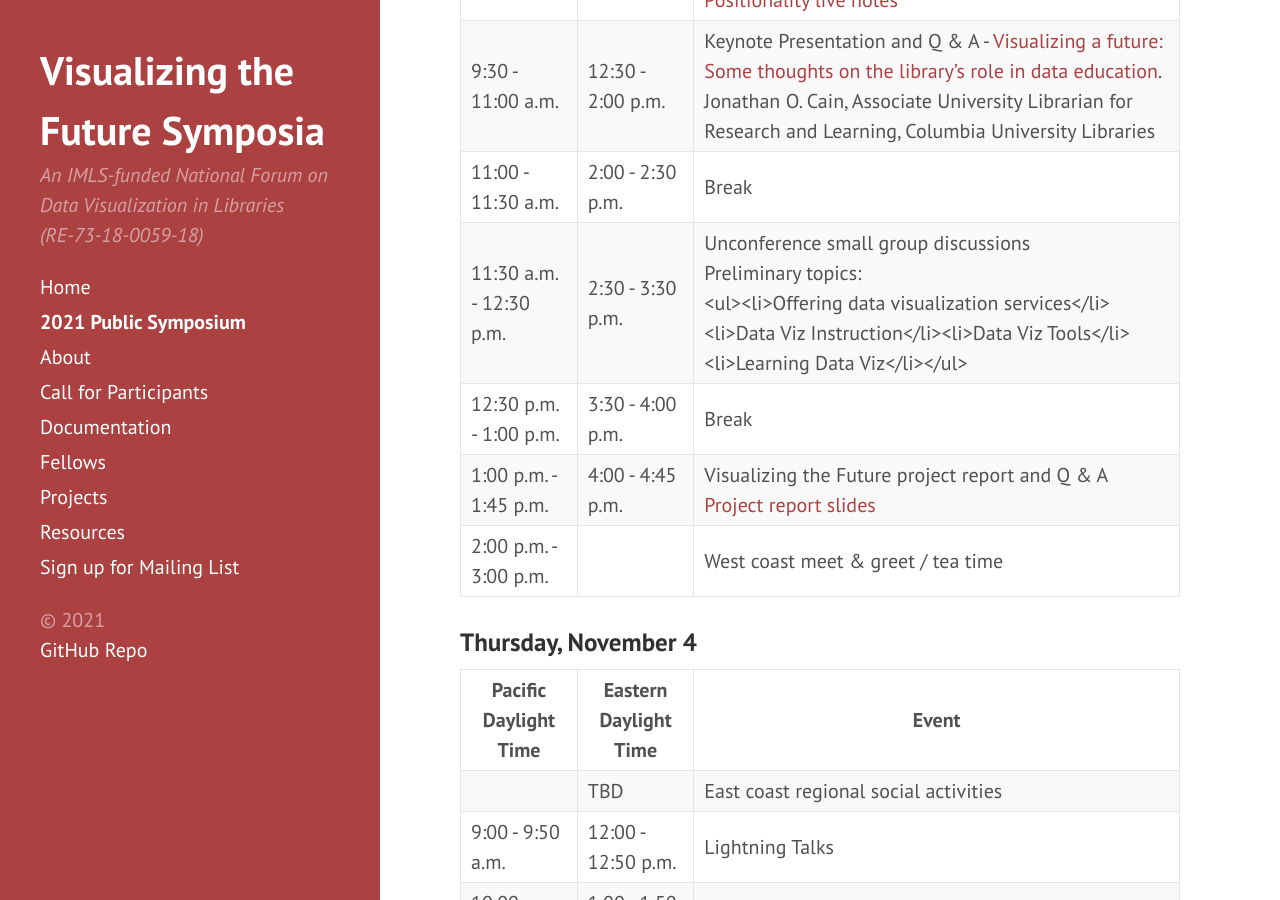
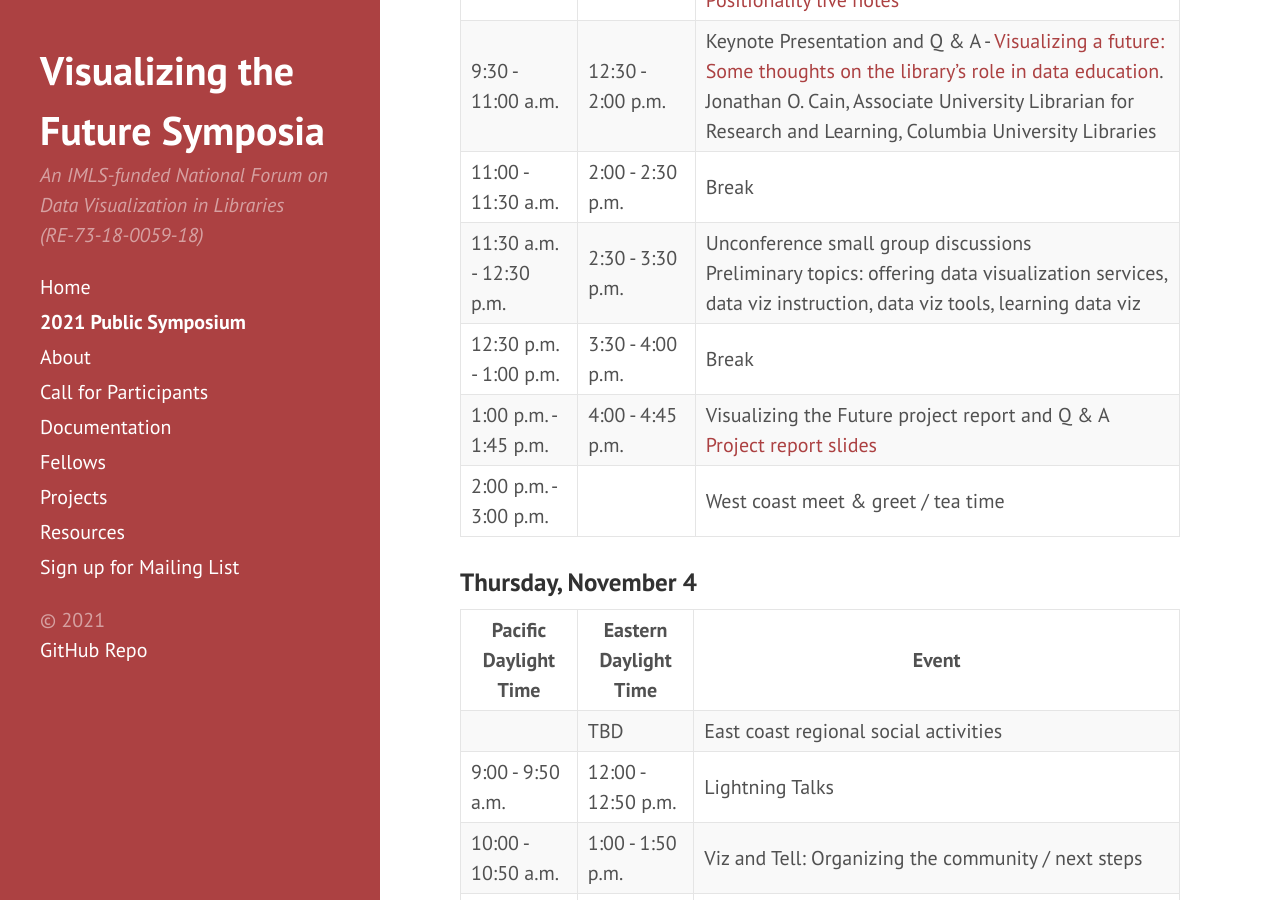
Before and after one commit to visualizingthefuture/visualizingthefuture.github.io, a Jekyll site: the page built from symposium.md, in a window 1280 px wide and 900 px high, scrolled down 1149 px. Built offline with Jekyll 4.4.1, drawn with Linux system fonts in a browser that asks for light colours.

Commit message:
fixing formatting

```diff
--- a/symposium.md
+++ b/symposium.md
@@ -30,7 +30,7 @@ We encourage you to join us on the [VTF Slack space](https://vizandtell.slack.co
 | 9:00 - 9:25 a.m. | 12:00 - 12:25 p.m. | Symposium Welcome <br /> [Intro slides](https://docs.google.com/presentation/d/1EZ6_vgfs9ImgGtSZPc9mNc9Vi2CAgzRLZ-XUvMSzLOE/edit#slide=id.p) <br /> [Positionality slides](https://docs.google.com/presentation/d/1cS7_c6yWq6k4nob7bMTedY4Hz4C6U34QG367zaMKLcY/edit?usp=sharing) <br /> [Positionality live notes](https://docs.google.com/document/d/1BGNU_y4VVpIrxKhX5nCHIim4yudTaOePANKd9yMt98g/edit?usp=sharing)  |
 | 9:30 - 11:00 a.m. | 12:30 - 2:00 p.m. | Keynote Presentation and Q & A - [Visualizing a future: Some thoughts on the library’s role in data education](keynote). Jonathan O. Cain, Associate University Librarian for Research and Learning, Columbia University Libraries |
 | 11:00 - 11:30 a.m. | 2:00 - 2:30 p.m. | Break |
-| 11:30 a.m. - 12:30 p.m. | 2:30 - 3:30 p.m. | Unconference small group discussions <br />Preliminary topics:<br /><ul><li>Offering data visualization services</li><li>Data Viz Instruction</li><li>Data Viz Tools</li><li>Learning Data Viz</li></ul>|
+| 11:30 a.m. - 12:30 p.m. | 2:30 - 3:30 p.m. | Unconference small group discussions <br />Preliminary topics: offering data visualization services, data viz instruction, data viz tools, learning data viz|
 | 12:30 p.m. - 1:00 p.m. | 3:30 - 4:00 p.m. | Break |
 | 1:00 p.m. - 1:45 p.m. | 4:00 - 4:45 p.m. | Visualizing the Future project report and Q & A <br />[Project report slides](https://docs.google.com/presentation/d/1QA-a1M8iMW9RWcwQI7v3G_7wOvxCexrvBGbGszZTlTg/edit?usp=sharing )|
 | 2:00 p.m. - 3:00 p.m. |  | West coast meet & greet / tea time |
```
